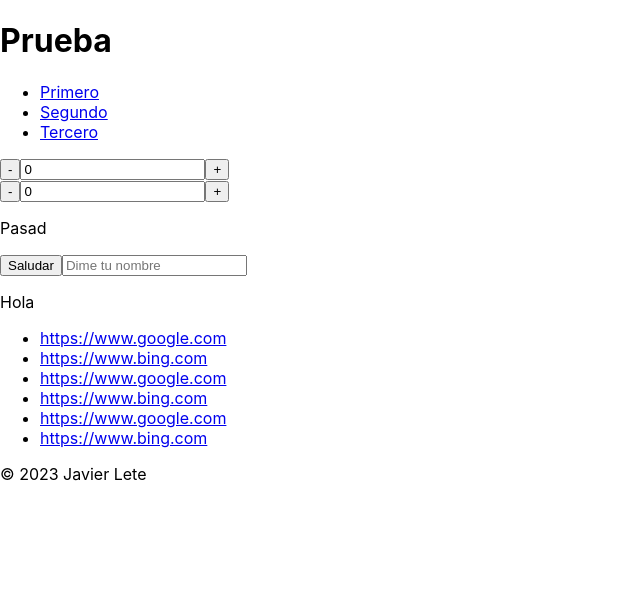
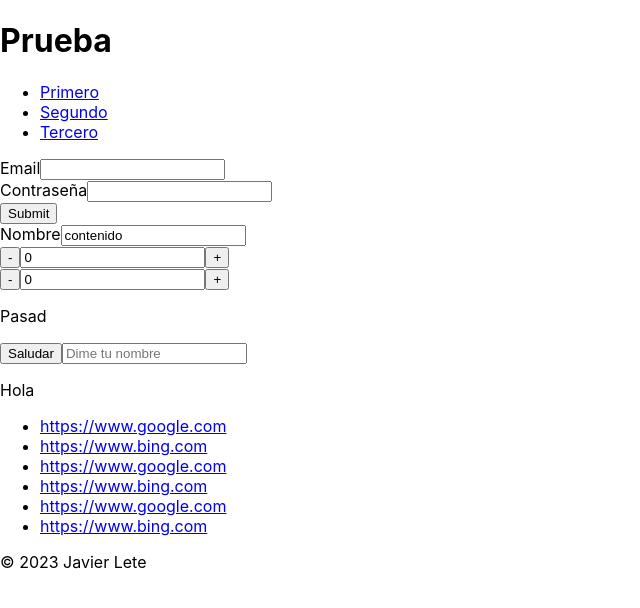
Before and after one commit to javierlete/react-2585-ejemplos, a React (Create React App) app: page / in a window 1280 px wide. Shown: the top 608 px of the page, without its empty margins (0-640 px from the left). Built offline with nearby package versions, Linux system fonts and the light colour scheme.

Commit message:
LabelInput inicial

```diff
--- /dev/null
+++ b/src/componentes/LabelInput.js
@@ -0,0 +1,10 @@
+export default function LabelInput({ etiqueta, id, nombre, tipo, valor }) {
+    nombre = nombre || id;
+
+    return (
+        <div>
+            <label htmlFor={id}>{etiqueta}</label>
+            <input id={id} name={nombre} type={tipo} defaultValue={valor} />
+        </div>
+    );
+}
--- a/src/componentes/Principal.js
+++ b/src/componentes/Principal.js
@@ -1,5 +1,6 @@
 import { useState } from "react";
 import Contador from "./Contador";
+import LabelInput from "./LabelInput";
 
 export default function Principal() {
     const [nombre, setNombre] = useState('');
@@ -11,6 +12,15 @@ export default function Principal() {
 
     return (
         <main>
+            <form>
+                <LabelInput etiqueta="Email" id="email" tipo="email" />
+                <LabelInput etiqueta="Contraseña" id="password" tipo="password" />
+                <LabelInput tipo="submit" valor="Login" />
+            </form>
+
+
+            <LabelInput etiqueta="Nombre" id="nombre" tipo="text" valor="contenido" />
+
             <Contador maximo="10" onAlarma={() => alert('Alarma')} />
             <Contador maximo="5" onAlarma={() => setNoPodreisPasar(true)} />
 
```
